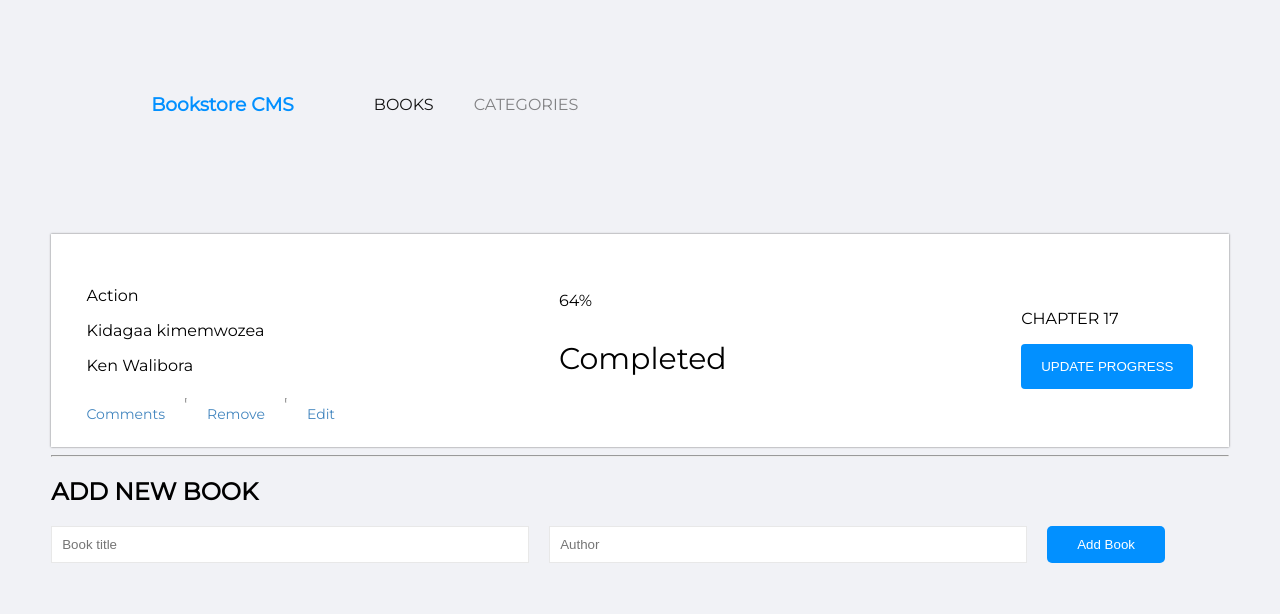
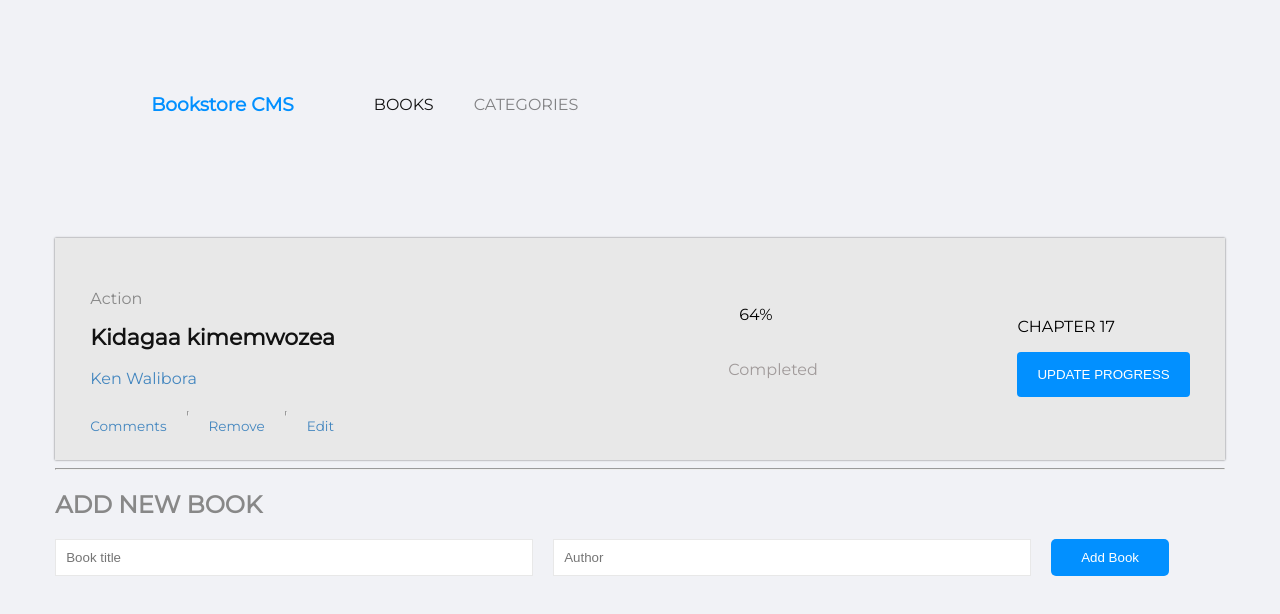
Before and after one commit to Caren-Koroeny/BookStore, a React (Create React App) app: page / in a window 1280 px wide. Shown: the top 614 px of the page. Built offline with nearby package versions, Linux system fonts and the light colour scheme.

Commit message:
add styling on booklist components

```diff
--- a/src/components/AddNewBook.js
+++ b/src/components/AddNewBook.js
@@ -5,7 +5,7 @@ const AddBook = () => (
 
   <>
     <form>
-      <h1> ADD NEW BOOK</h1>
+      <h1 className="book-label" style={{ color: '#888888' }}> ADD NEW BOOK</h1>
       <div className={styles.form}>
         <input
           className={styles.inputstyle}
--- a/src/components/Book.js
+++ b/src/components/Book.js
@@ -7,9 +7,9 @@ const Book = (obj) => {
   return (
     <div className="card">
       <div className="card-1">
-        <p>Action</p>
-        <p>{title}</p>
-        <p>{author}</p>
+        <p className="book-action">Action</p>
+        <p className="book-title">{title}</p>
+        <p className="book-author">{author}</p>
         <div className="activities">
           <p>Comments</p>
           <hr />
--- a/src/components/BookList.js
+++ b/src/components/BookList.js
@@ -9,7 +9,7 @@ const BookDetails = {
 };
 
 const BookList = () => (
-  <div>
+  <div className="book-holder" style={{ backgroundcolor: '#fff', padding: '4px' }}>
     <Book
       title={BookDetails.title}
       author={BookDetails.author}
--- a/src/style.css
+++ b/src/style.css
@@ -24,6 +24,7 @@ body {
   grid-gap: 40px;
   gap: 40px;
 }
+
 .nav-links {
   display: flex;
   justify-content: center;
@@ -35,9 +36,10 @@ body {
   color: #121212;
   text-decoration: none;
 }
+
 .card {
   display: flex;
-  background-color: #fff;
+  background-color: #e8e8e8;
   align-items: center;
   justify-content: space-between;
   gap: 40px;
@@ -45,22 +47,41 @@ body {
   box-shadow: 0 0 2px #6e6e6e;
 }
 
+.book-action {
+  color: #888;
+}
+
+.book-title {
+  color: #121212;
+  width: 22.813rem;
+  height: 1.813rem;
+  margin: 0.188rem 9.688rem 0 0;
+  font-size: 1.375rem;
+  font-weight: bold;
+}
+
+.book-author {
+  color: #4386bf;
+}
+
 .activities {
   display: flex;
-  gap:20px;
+  gap: 20px;
   color: #4386bf;
   font-size: 0.85rem;
   width: 4.563rem;
   height: 1.188rem;
   margin: 0.188rem 0.938rem 0.125rem 0;
-  font-size: 0.875rem;
   font-weight: 300;
 }
 
 .percentage {
   width: 50%;
+  width: 4.25rem;
+  height: 2.438rem;
+  margin: 0.063rem 5.75rem 0 0.688rem;
 }
 
 .complete {
-  font-size: 30px;
+  color: #a09a9a;
 }
```
Lines whose indentation alone changed are shown as unchanged.
